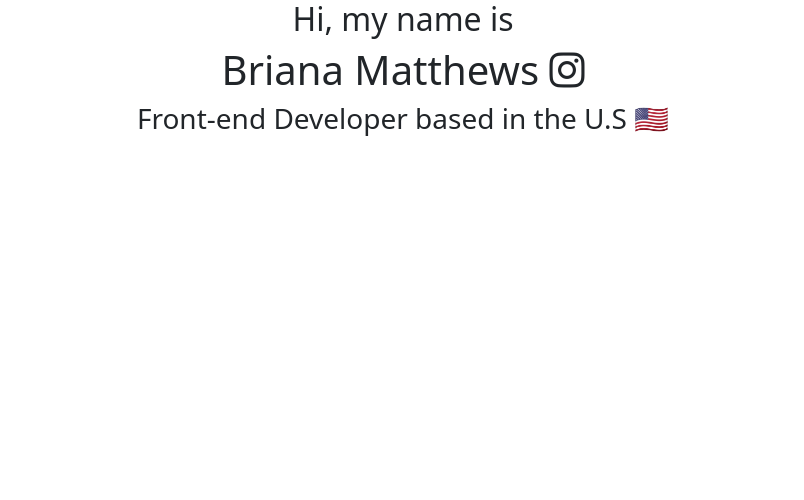
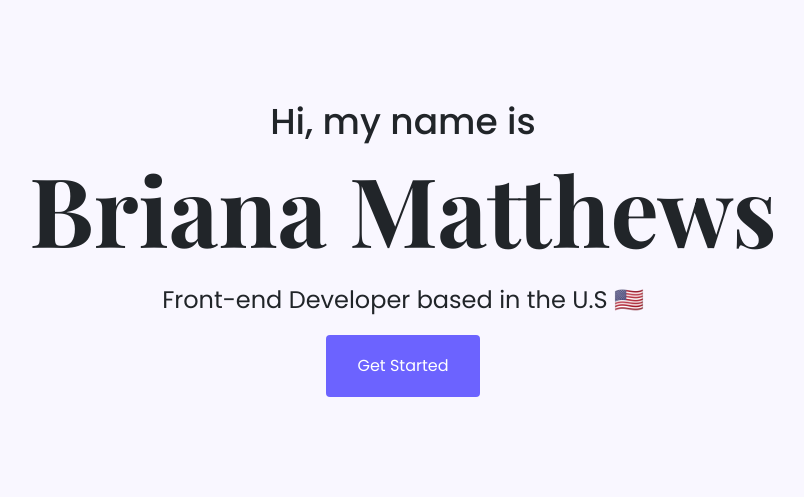
Before and after one commit to BriCodes18/responsive-portfolio, a plain HTML site: page index.html in a window 1280 px wide. Shown: the whole page, without its empty margins (237-1041 px from the left). Drawn offline with nearby package versions, Linux system fonts and the light colour scheme; a web font is replaced by a local one.

Commit message:
Updated 'hero' div

```diff
--- a/index.html
+++ b/index.html
@@ -33,8 +33,11 @@
     <link rel="stylesheet" href="/styles.css" />
   </head>
   <body>
-    <h2>Hi, my name is</h2>
-    <h1>Briana Matthews <i class="fab fa-instagram"></i></h1>
-    <h3>Front-end Developer based in the U.S 🇺🇸</h3>
+    <div class="hero">
+      <h2>Hi, my name is</h2>
+      <h1>Briana Matthews</i></h1>
+      <h3>Front-end Developer based in the U.S 🇺🇸</h3>
+      <a href="#" class="btn btn-branding">Get Started</a>
+    </div>
   </body>
 </html>
--- a/styles.css
+++ b/styles.css
@@ -1,4 +1,39 @@
-h1, h2, h3 {
-    text-align: center;
+:root {
+  --branding-color: #6c63ff;
+  --secondary-color: #b3adff;
+  --accent-color: #f9f7ff;
+  --default-font: "Poppins", sans-serif;
+  --heading-font: "Playfair Display", serif;
+}
 
+body {
+  font-family: var(--default-font);
 }
+
+h1 {
+  font-family: var(--heading-font);
+  font-size: 96px;
+  margin-bottom: 20px;
+}
+
+h2 {
+  font-size: 36px;
+}
+
+h3 {
+  font-size: 24px;
+  font-weight: normal;
+  margin-bottom: 20px;
+}
+
+.hero {
+  background: var(--accent-color);
+  text-align: center;
+  padding: 100px 20px;
+}
+
+.btn-branding {
+  background: var(--branding-color);
+  color: white;
+  padding: 18px 30px;
+}
```
